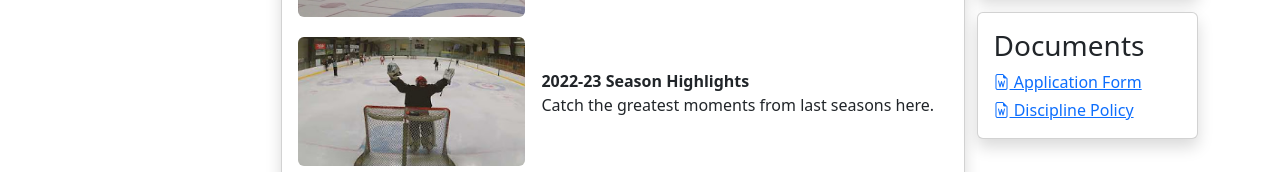
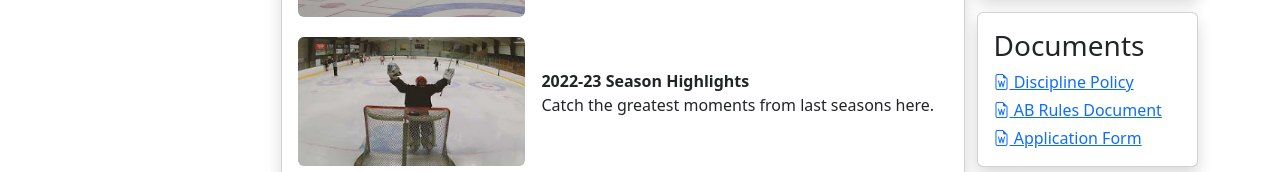
Before and after one commit to MichaelBluetooth/ithaca-ab-hockey, an Angular app: page / in a window 1280 px wide. Shown: the part 935-1107 px from the top of the page. Built offline with nearby package versions, Linux system fonts and the light colour scheme.

Commit message:
Added rules document

```diff
--- a/src/app/home/components/documents-panel/documents-panel.component.html
+++ b/src/app/home/components/documents-panel/documents-panel.component.html
@@ -2,18 +2,24 @@
     <div class="card-body">
         <h3>Documents</h3>
         <div class="d-flex flex-column gap-1">
+            <div>
+                <a href="assets/documents/AB Discipline Document 2023.docx">
+                    <i class="bi bi-file-earmark-word"></i>
+                    Discipline Policy
+                </a>
+            </div>
+            <div>
+                <a href="assets/documents/AB Rules Document 2023 Version 1.docx">
+                    <i class="bi bi-file-earmark-word"></i>
+                    AB Rules Document
+                </a>
+            </div>
             <div>
                 <a href="assets/documents/Adult A-B Appication Form.docx">
                     <i class="bi bi-file-earmark-word"></i>
                     Application Form
                 </a>
             </div>
-            <div>
-                <a href="assets/documents/AB Discipline Document 2023.docx">
-                    <i class="bi bi-file-earmark-word"></i>
-                    Discipline Policy
-                </a>
-            </div>
         </div>
     </div>
 </div>
```
Also changed, not shown: 1 other file (tests, documents, lock files or other folders).
